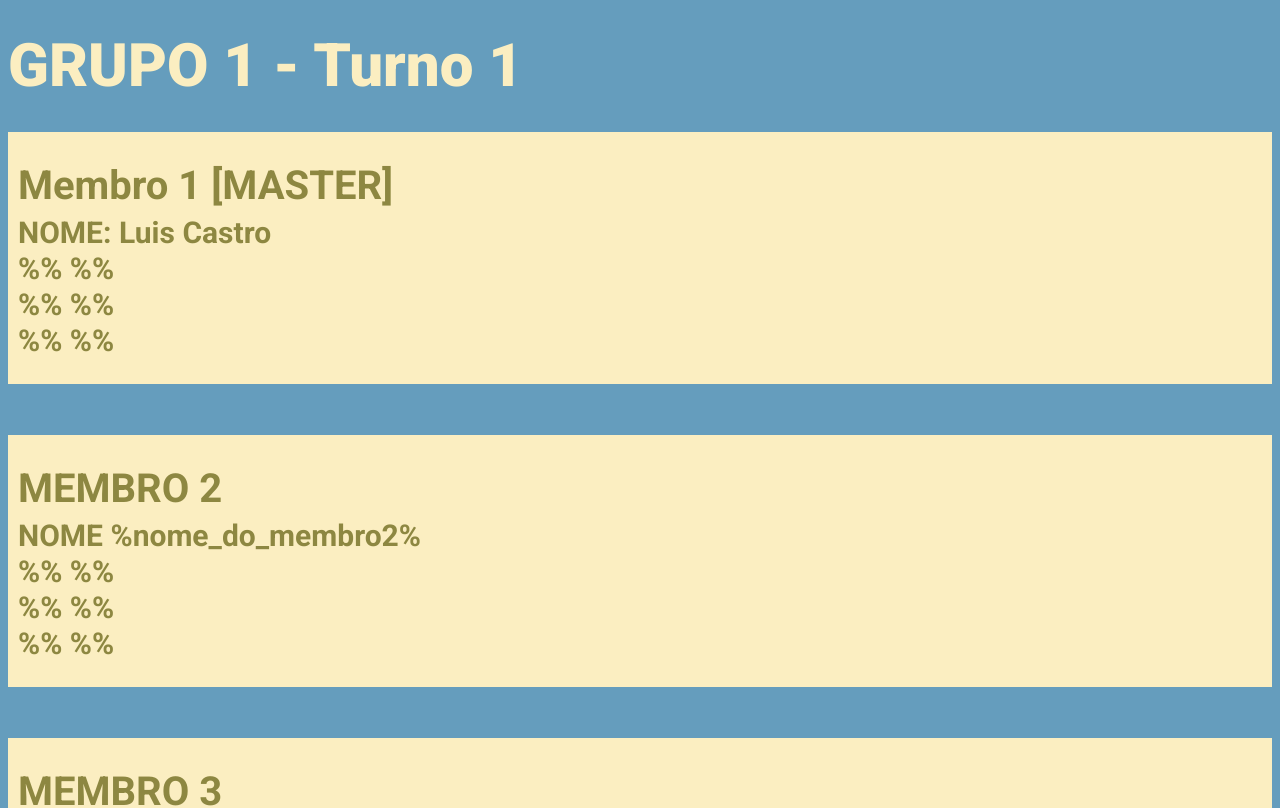
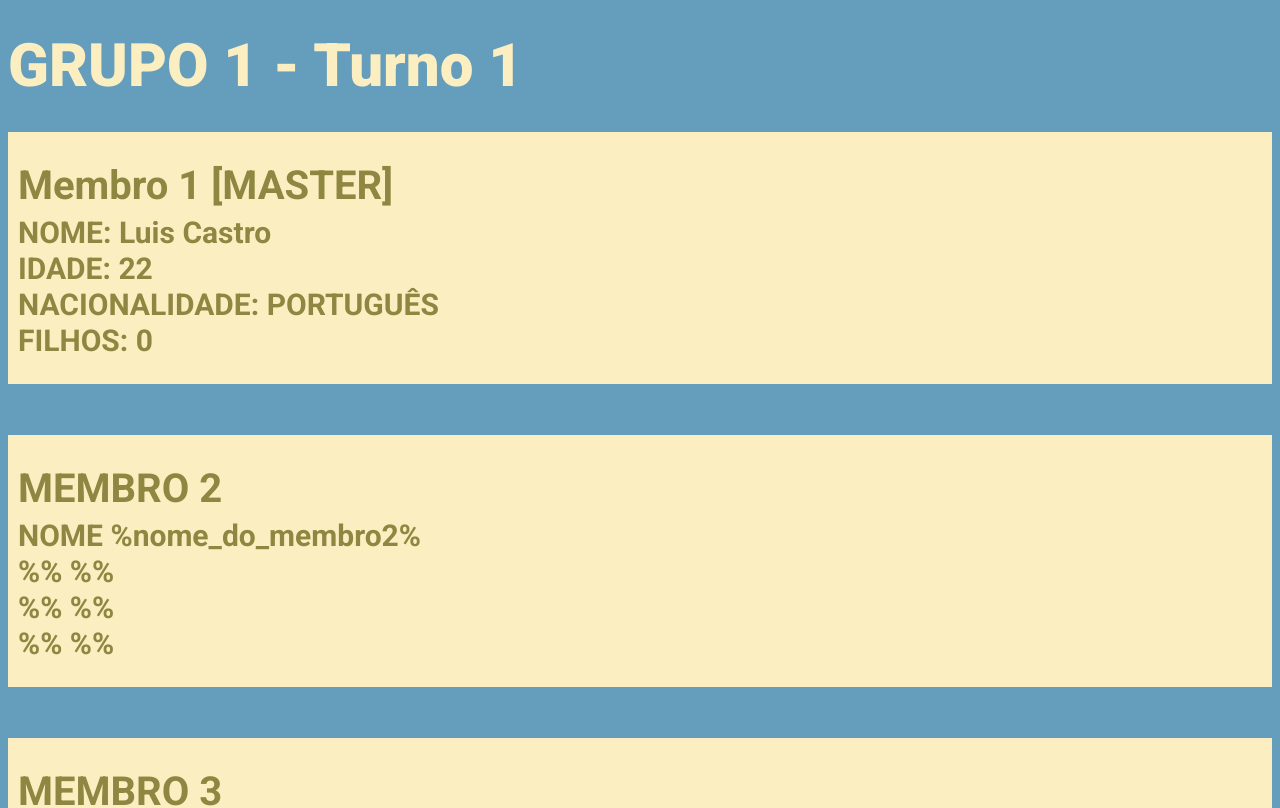
Before and after one commit to pina27k/turma, a plain HTML site: page index.html in a window 1280 px wide. Shown: the top 808 px of the page. Drawn offline with Linux system fonts and the light colour scheme; a web font is replaced by a local one.

Commit message:
Parte do Luis terminada
Nome
Idade
Nacionalidade
Filhos

```diff
--- a/index.html
+++ b/index.html
@@ -13,9 +13,9 @@
     <div style="padding:10px;background-color:#fbeec1;">
         <p style="font-size:40px;line-height:0.2;font-weight:600;color:#8d8741;">Membro 1 [MASTER]</p>
         <p style="font-size:30px;line-height:0.2;font-weight:600;color:#8d8741">NOME: <span>Luis Castro</span></p>
-        <p style="font-size:30px;line-height:0.2;font-weight:600;color:#8d8741">%% <span>%%</span></p>
-        <p style="font-size:30px;line-height:0.2;font-weight:600;color:#8d8741">%% <span>%%</span></p>
-        <p style="font-size:30px;line-height:0.2;font-weight:600;color:#8d8741">%% <span>%%</span></p>
+        <p style="font-size:30px;line-height:0.2;font-weight:600;color:#8d8741">IDADE: <span>22</span></p>
+        <p style="font-size:30px;line-height:0.2;font-weight:600;color:#8d8741">NACIONALIDADE: <span>PORTUGUÊS</span></p>
+        <p style="font-size:30px;line-height:0.2;font-weight:600;color:#8d8741">FILHOS: <span>0</span></p>
     </div>
     <p>&nbsp;</p>
     <div style="padding:10px;background-color:#fbeec1;">
```
